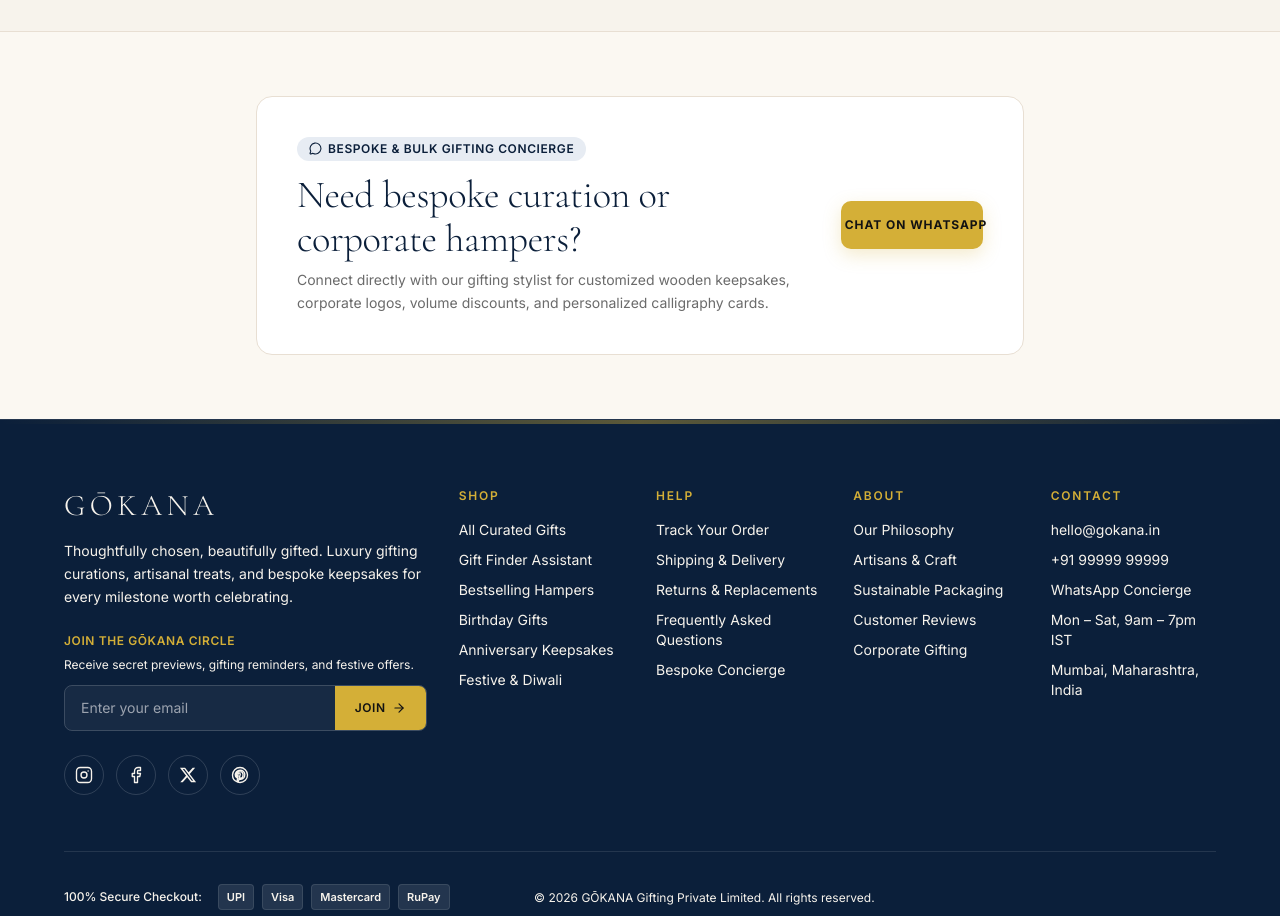
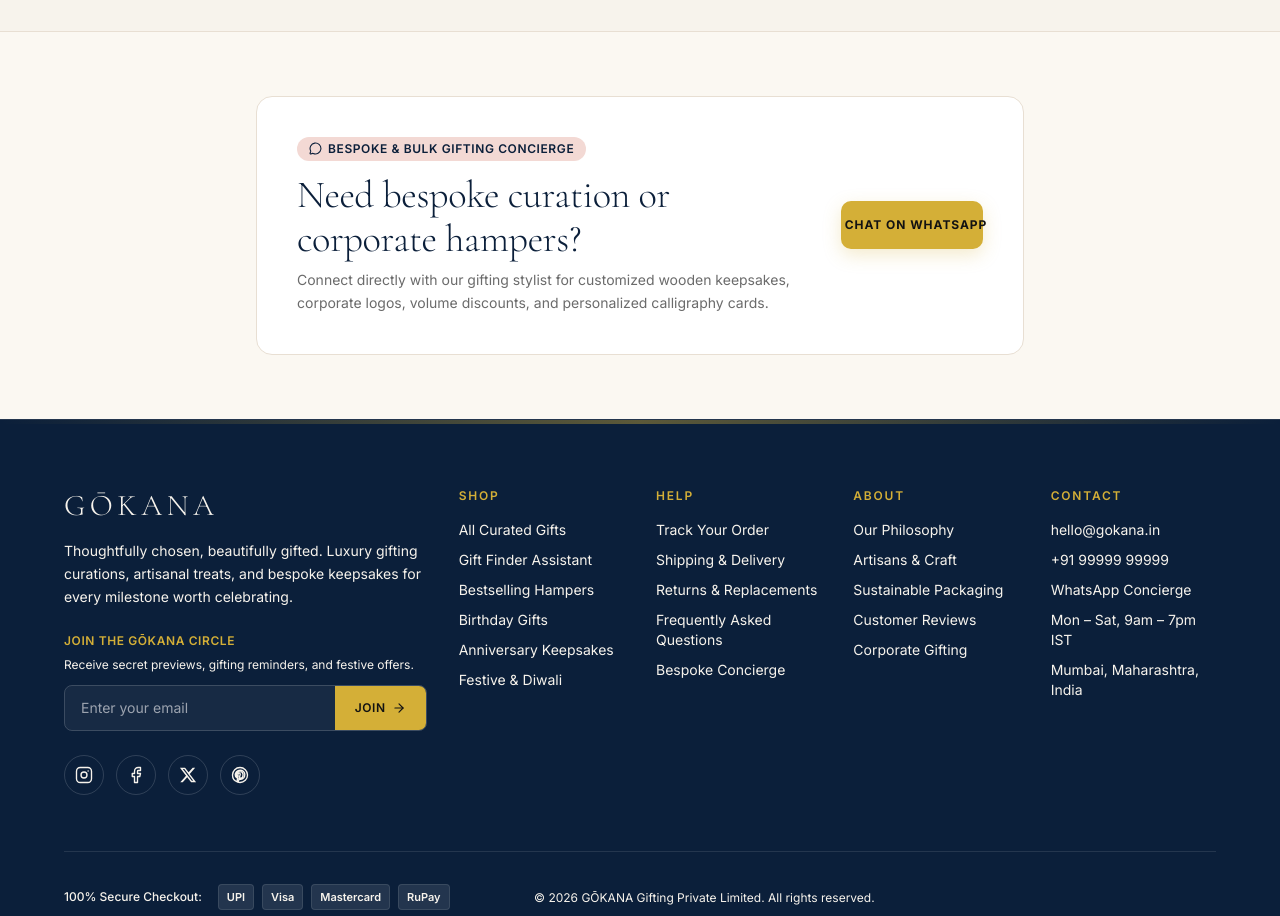
Before and after one commit to thakurrahul99/GOKANA-gifts, a React (Vite) app in the folder client/: page /gift-finder in a window 1280 px wide. Shown: the part 1400-2316 px from the top of the page. Built offline with nearby package versions, Linux system fonts and the light colour scheme.

Commit message:
Align remaining client UI states with GOKANA palette

```diff
--- a/client/src/pages/GiftFinderPage.jsx
+++ b/client/src/pages/GiftFinderPage.jsx
@@ -394,7 +394,7 @@
         <div className="container-gokana max-w-4xl">
           <div className="p-8 md:p-10 rounded-2xl bg-white border border-[#E8DFD3] flex flex-col md:flex-row items-center justify-between gap-8 shadow-xs">
             <div className="max-w-lg">
-              <span className="inline-flex items-center gap-1.5 px-3 py-1 rounded-full text-xs font-semibold tracking-wider uppercase mb-3 bg-[#E7ECF3] text-[#0B1F3A]">
+              <span className="inline-flex items-center gap-1.5 px-3 py-1 rounded-full text-xs font-semibold tracking-wider uppercase mb-3 bg-[#F3D9D4] text-[#0B1F3A]">
                 <MessageCircle size={13} />
                 Bespoke & Bulk Gifting Concierge
               </span>
```
